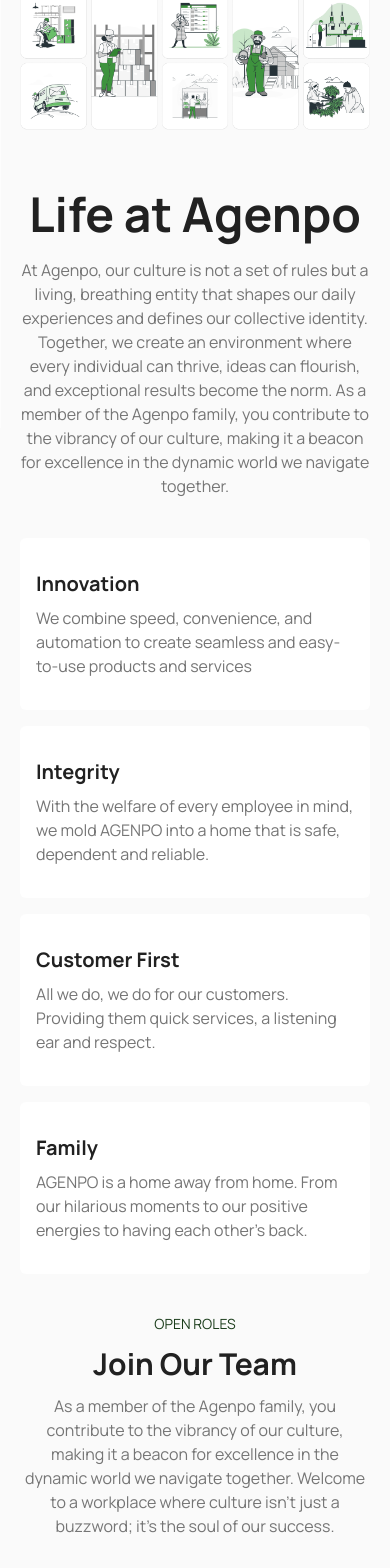
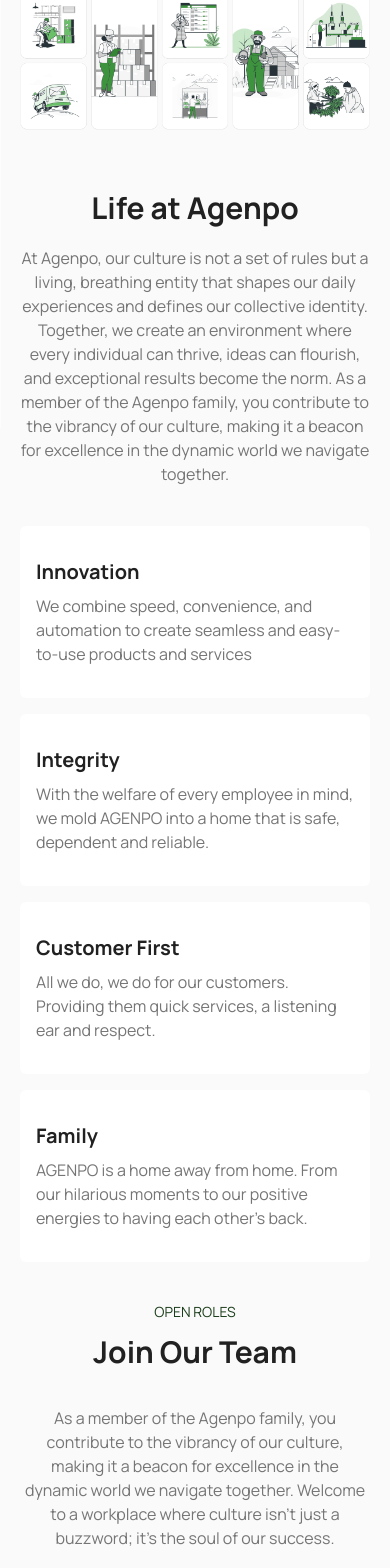
Before and after one commit to Olawumi-Olusegun/Agenpo-website, a React (Vite) app: page /careers in a window 390 px wide. Shown: the part 416-1984 px from the top of the page. Built offline with nearby package versions, Linux system fonts and the light colour scheme.

Commit message:
Update: Fixed font sizing on careers screen-02

```diff
--- a/src/pages/careers.tsx
+++ b/src/pages/careers.tsx
@@ -18,7 +18,7 @@
             </div>
             <section className="w-full px-5 lg:px-0 lg:max-w-[1216px] mx-auto py-10 lg:py-[92px]">
                 <div className="flex flex-col items-center gap-5 w-full mx-auto text-center">
-                    <h1 className="text-5xl lg:text-[82px] font-bold font-Manrope text-center text-title">
+                    <h1 className="text-3xl md:text-5xl w-full lg:text-[82px] font-bold font-Manrope text-center text-title">
                         Life at Agenpo
                     </h1>
                     <p className="w-full mx-auto font-Manrope lg:text-xl text-gray-600 lg:pb-16">
@@ -52,7 +52,7 @@
                     <h1 className="text-3xl lg:text-[82px] font-bold font-Manrope text-center text-title">
                         Join Our Team
                     </h1>
-                    <p className="w-full mx-auto font-Manrope lg:text-xl text-gray-600 lg:pb-16">
+                    <p className="w-full mx-auto font-Manrope lg:text-xl text-gray-600 pt-6 lg:pb-16">
                         As a member of the Agenpo family, you contribute to the vibrancy of our culture, making it a beacon for excellence in the dynamic world we navigate together. Welcome to a workplace where culture isn't just a buzzword; it's the soul of our success.
                     </p>
                 </div>
@@ -466,7 +466,7 @@
                 <img src="./assets/images/leaf-left.png" alt="" className="hidden lg:block left-0 top-0 pointer-events-none" />
                 <img src="./assets/images/leaf-left.png" alt="" className="hidden lg:block absolute right-0 bottom-0 rotate-180 pointer-events-none" />
                 <div className="lg:absolute lg:top-1/2 lg:left-1/2 lg:-translate-x-1/2 lg:-translate-y-1/2 flex flex-col items-center justify-center gap-5">
-                    <h2 className="px-6 font-Manrope text-3xl lg:text-5xl text-[#212121] text-center font-bold ">Couldn't find a suitable cape for you?</h2>
+                    <h2 className="w-full px-6 font-Manrope text-3xl lg:text-5xl text-[#212121] text-center font-bold ">Couldn't find a suitable cape for you?</h2>
                     <p className="px-6 text-center text-primary-acccent font-Manrope ">Think you can bring magic to the team that is AGENPO  and can't find a suitable role for you, kindly fill the form below</p>
                     <div className="flex items-center gap-4">
                         <Link to="/contact-us" className="group flex items-center justify-center gap-1.5 w-full lg:w-fit px-6 py-3 rounded-2xl bg-primary hover:bg-opacity-90 text-white outline outline-1 outline-primary focus:outline-2 duration-200 border border-transparent">
```
